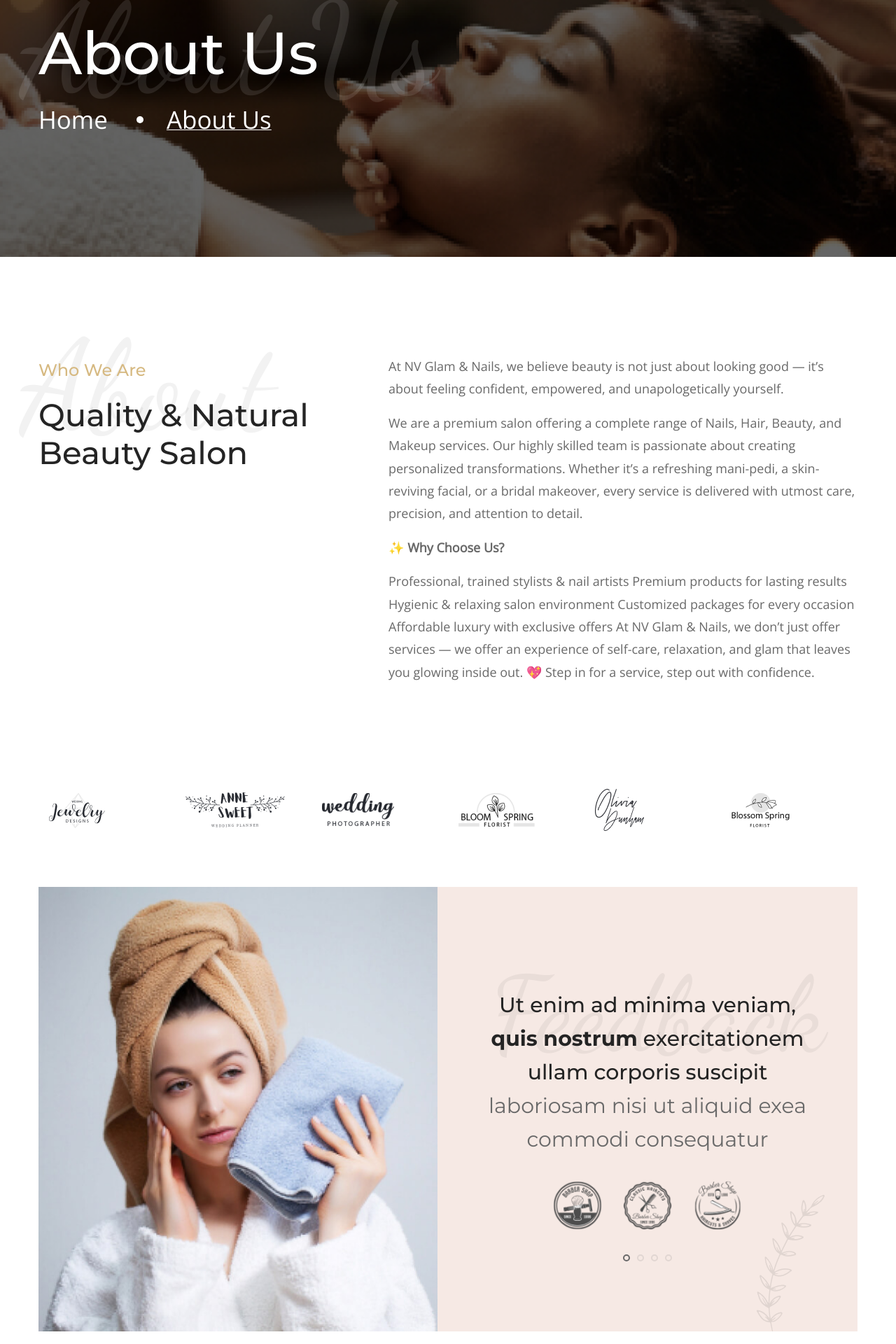
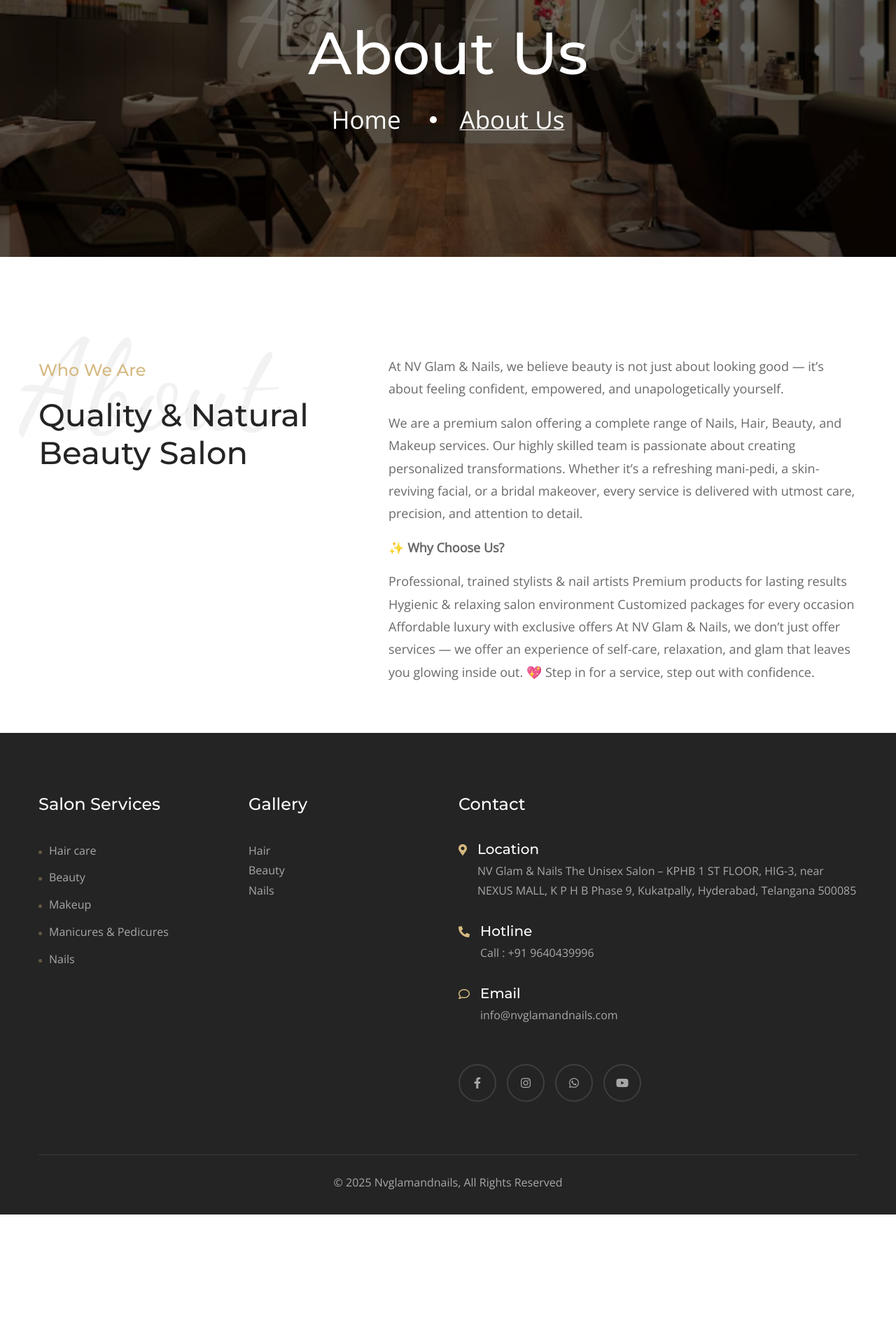
Before and after one commit to baluangular225/Nvglamandnails, a Next.js app: page /about in a window 1280 px wide. Shown: the part 140-2060 px from the top of the page at 70% size. After the commit the page ends 1875 px from the top, so only its background shows below. Built offline with nearby package versions, Linux system fonts and the light colour scheme.

Commit message:
working on new updates

```diff
--- a/pages/about.js
+++ b/pages/about.js
@@ -7,7 +7,7 @@
 const About = () => {
   return (
     <Layout pageName={"About Us"}>
-      <PageBanner pageName={"About Us"} />
+       <PageBanner pageName={"About Us"} textAlign={"center"} imageurl="/assets/images/banners/page-banner-two.jpg" />
 
       <section className="about-page-section rel z-2 pt-140 rpt-90">
         <div className="container">
@@ -45,7 +45,7 @@
       </section>
       {/* About Section End */}
       {/* Client Logo Section Start */}
-      <div className="client-logos text-center pt-80 pb-70">
+      {/* <div className="client-logos text-center pt-80 pb-70">
         <div className="container">
           <Slider {...logoSliderProps} className="client-logo-wrap">
             <a href="#">
@@ -122,10 +122,10 @@
             </a>
           </Slider>
         </div>
-      </div>
+      </div> */}
       {/* Client Logo Section End */}
       {/* Feedback Section Start */}
-      <div className="feedback-section mb-150 rmb-100">
+      {/* <div className="feedback-section mb-150 rmb-100">
         <div className="container">
           <div className="about-page-feedback rel z-1 bg-butter">
             <div className="row">
@@ -153,7 +153,7 @@
             </div>
           </div>
         </div>
-      </div>
+      </div> */}
       {/* Feedback Section End */}
     </Layout>
   );
```
Also changed, not shown: public/assets/images/banners/page-banner-two.jpg.
